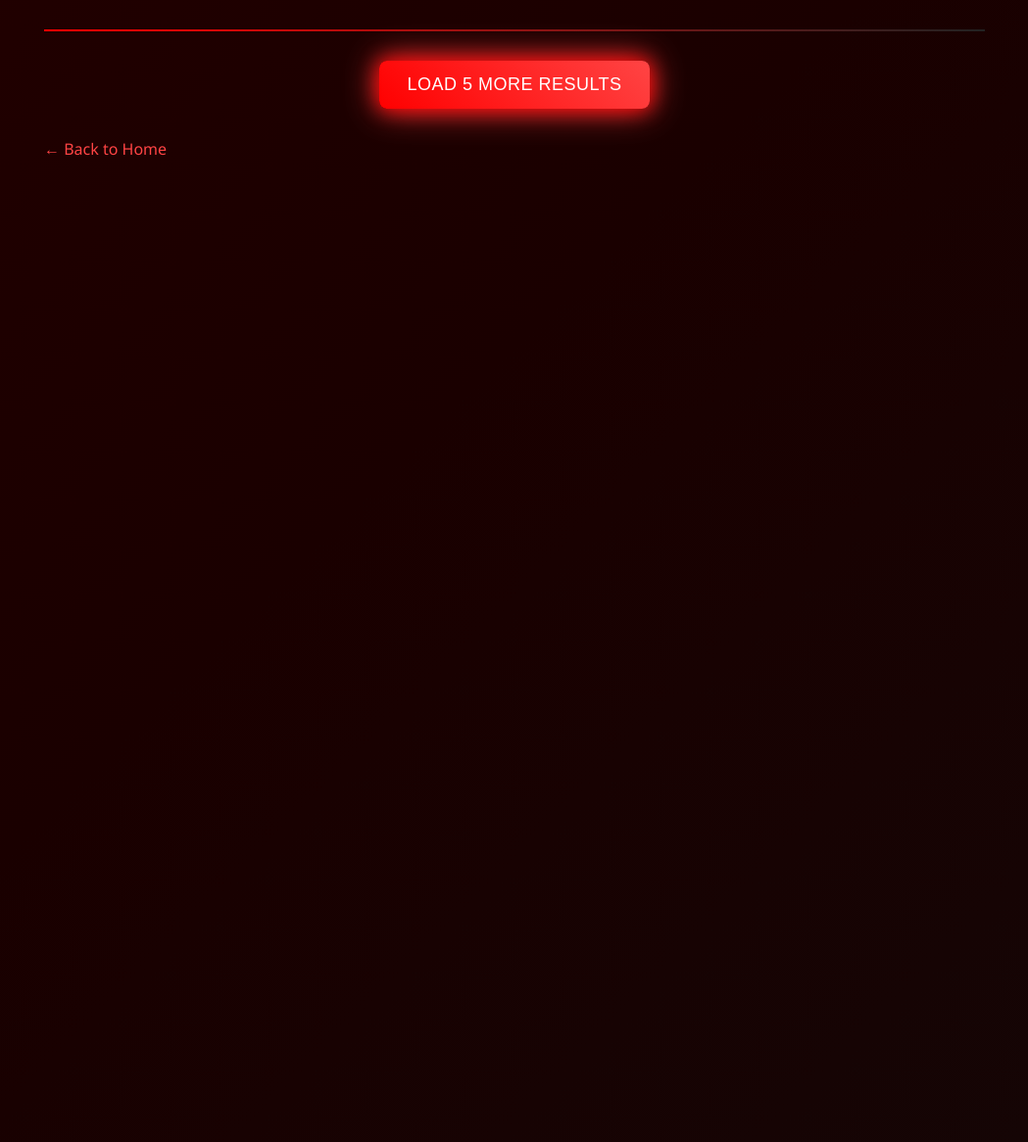
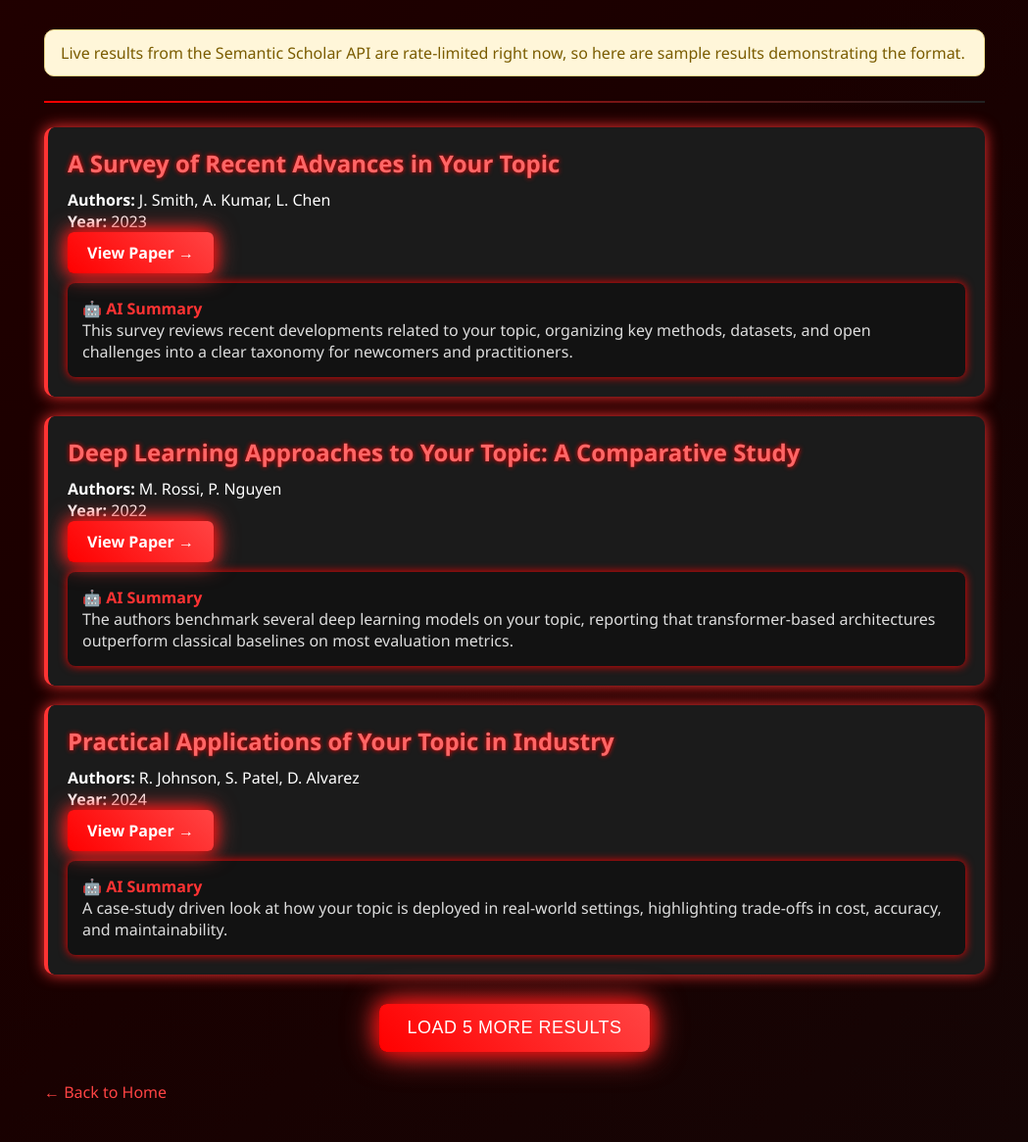
Before and after one commit to KenThePen6/ai-research-assistant, a Flask app: page /search in a window 1280 px wide. Shown: the part 147-1313 px from the top of the page at 98% size, without its empty margins (115-1164 px from the left). Run offline with Flask 3, Linux system fonts and the light colour scheme; data that the repository does not hold is empty.

Commit message:
Add Vercel serverless deploy config + graceful no-credit fallback

```diff
--- a/app.py
+++ b/app.py
@@ -4,20 +4,40 @@ import requests
 from bs4 import BeautifulSoup
 import traceback
 from citation import Citation
-import openai
 from dotenv import load_dotenv
 import json
 import os
+import tempfile
 import requests
 from flask import make_response
 
 load_dotenv()
-openai.api_key = os.getenv("OPENAI_API_KEY")
 
-app = Flask(__name__)
+# OpenAI client is optional: if there's no API key (or no credits), the app
+# still runs and falls back to non-AI behaviour everywhere.
+try:
+    from openai import OpenAI
+    _openai_client = OpenAI() if os.getenv("OPENAI_API_KEY") else None
+except Exception:
+    _openai_client = None
+
+# Absolute template/static paths so Flask works regardless of working dir
+# (needed on serverless hosts like Vercel).
+BASE_DIR = os.path.dirname(os.path.abspath(__file__))
+app = Flask(
+    __name__,
+    template_folder=os.path.join(BASE_DIR, "templates"),
+    static_folder=os.path.join(BASE_DIR, "static"),
+)
+
+# Writable directory for temporary/generated files (serverless FS is read-only
+# except the system temp dir).
+TMP_DIR = tempfile.gettempdir()
 
 
-def save_citation(citation_data, filename="citations.json"):
+def save_citation(citation_data, filename=None):
+    if filename is None:
+        filename = os.path.join(TMP_DIR, "citations.json")
     try:
         # If file exists, load current data
         if os.path.exists(filename):
@@ -43,8 +63,10 @@ def save_citation(citation_data, filename="citations.json"):
 def ai_summarize(text):
     if not text:
         return "No abstract available."
+    if _openai_client is None:
+        return None
     try:
-        response = openai.chat.completions.create(
+        response = _openai_client.chat.completions.create(
             model="gpt-3.5-turbo",
             messages=[
                 {"role": "system",
@@ -53,14 +75,16 @@ def ai_summarize(text):
             ],
             temperature=0.7
         )
-        return response.choices[0].message["content"].strip()
+        return response.choices[0].message.content.strip()
     except Exception:
         return None
 
 
 def ai_expand_question(query):
+    if _openai_client is None:
+        return None
     try:
-        response = openai.chat.completions.create(
+        response = _openai_client.chat.completions.create(
             model="gpt-3.5-turbo",
             messages=[
                 {"role": "system", "content": "You are an academic research assistant."},
@@ -68,14 +92,16 @@ def ai_expand_question(query):
             ],
             temperature=0.8
         )
-        return response.choices[0].message["content"].strip()
+        return response.choices[0].message.content.strip()
     except Exception:
         return None
 
 
 def ai_polish_citation(metadata):
+    if _openai_client is None:
+        return None
     try:
-        response = openai.chat.completions.create(
+        response = _openai_client.chat.completions.create(
             model="gpt-3.5-turbo",
             messages=[
                 {"role": "system",
@@ -84,7 +110,7 @@ def ai_polish_citation(metadata):
             ],
             temperature=0.5
         )
-        return response.choices[0].message["content"].strip()
+        return response.choices[0].message.content.strip()
     except Exception:
         return None
 
@@ -131,8 +157,8 @@ def process_pdf():
         if not pdf_file:
             return "No PDF uploaded."
 
-        # Save PDF temporarily
-        filepath = f"temp_{pdf_file.filename}"
+        # Save PDF temporarily (system temp dir is writable on serverless)
+        filepath = os.path.join(TMP_DIR, f"temp_{pdf_file.filename}")
         pdf_file.save(filepath)
 
         # Extract metadata
@@ -234,6 +260,40 @@ def process_url():
         return f"Error processing URL:<br>{str(e)}<br><pre>{traceback.format_exc()}</pre>"
 
 
+def _sample_papers(query):
+    """Representative sample results shown when the live API is unavailable."""
+    q = (query or "your topic").strip()
+    return [
+        {
+            "title": f"A Survey of Recent Advances in {q.title()}",
+            "authors": "J. Smith, A. Kumar, L. Chen",
+            "year": 2023,
+            "url": "https://www.semanticscholar.org/",
+            "summary": (f"This survey reviews recent developments related to {q}, "
+                        "organizing key methods, datasets, and open challenges into a "
+                        "clear taxonomy for newcomers and practitioners."),
+        },
+        {
+            "title": f"Deep Learning Approaches to {q.title()}: A Comparative Study",
+            "authors": "M. Rossi, P. Nguyen",
+            "year": 2022,
+            "url": "https://www.semanticscholar.org/",
+            "summary": (f"The authors benchmark several deep learning models on {q}, "
+                        "reporting that transformer-based architectures outperform "
+                        "classical baselines on most evaluation metrics."),
+        },
+        {
+            "title": f"Practical Applications of {q.title()} in Industry",
+            "authors": "R. Johnson, S. Patel, D. Alvarez",
+            "year": 2024,
+            "url": "https://www.semanticscholar.org/",
+            "summary": (f"A case-study driven look at how {q} is deployed in real-world "
+                        "settings, highlighting trade-offs in cost, accuracy, and "
+                        "maintainability."),
+        },
+    ]
+
+
 @app.route('/ask')
 def ask():
     return render_template("ask.html")
@@ -250,17 +310,29 @@ def search():
         page = int(request.args.get("page", 1))
         expanded_info = None
 
-    # Fetch papers
+    # Fetch papers from Semantic Scholar (free, no key -> aggressively rate-limited)
     url = "https://api.semanticscholar.org/graph/v1/paper/search"
     params = {
         "query": query,
         "limit": 5,
-        "offset": (page-1)*5,
+        "offset": (page - 1) * 5,
         "fields": "title,abstract,year,authors,url"
     }
 
-    response = requests.get(url, params=params)
-    data = response.json().get("data", [])
+    notice = None
+    data = []
+    try:
+        response = requests.get(
+            url, params=params,
+            headers={"User-Agent": "AI-Research-Assistant/1.0 (portfolio demo)"},
+            timeout=8,
+        )
+        if response.status_code == 200:
+            data = response.json().get("data", []) or []
+        else:
+            data = []
+    except Exception:
+        data = []
 
     papers = []
     for result in data:
@@ -282,10 +354,18 @@ def search():
             "summary": summary
         })
 
+    # Bulletproof demo: if the live API returned nothing (rate limit / error),
+    # show representative sample results so the page is never empty.
+    if not papers:
+        notice = ("Live results from the Semantic Scholar API are rate-limited "
+                  "right now, so here are sample results demonstrating the format.")
+        papers = _sample_papers(query)
+
     return render_template("search_results.html",
                            query=query,
                            papers=papers,
                            expanded_info=expanded_info,
+                           notice=notice,
                            next_page=page + 1)
 
 
--- /dev/null
+++ b/requirements.txt
@@ -0,0 +1,6 @@
+Flask==3.0.3
+pypdf==4.3.1
+requests==2.32.3
+beautifulsoup4==4.12.3
+openai==1.51.0
+python-dotenv==1.0.1
--- a/templates/search_results.html
+++ b/templates/search_results.html
@@ -13,6 +13,12 @@
 
         <h1 class="page-title">🔍 AI-Enhanced Research Results</h1>
         <p class="sub-header">Search Topic: <strong>{{ query }}</strong></p>
+
+        {% if notice %}
+        <div class="notice-box" style="background:#fff6d9;border:1px solid #f0d98a;color:#7a5c00;padding:12px 16px;border-radius:10px;margin:12px 0;">
+            {{ notice }}
+        </div>
+        {% endif %}
 
         <!-- AI EXPANDED RESEARCH QUESTION -->
         {% if expanded_info %}
```
Also changed, not shown: vercel.json (added), 2 other files.
